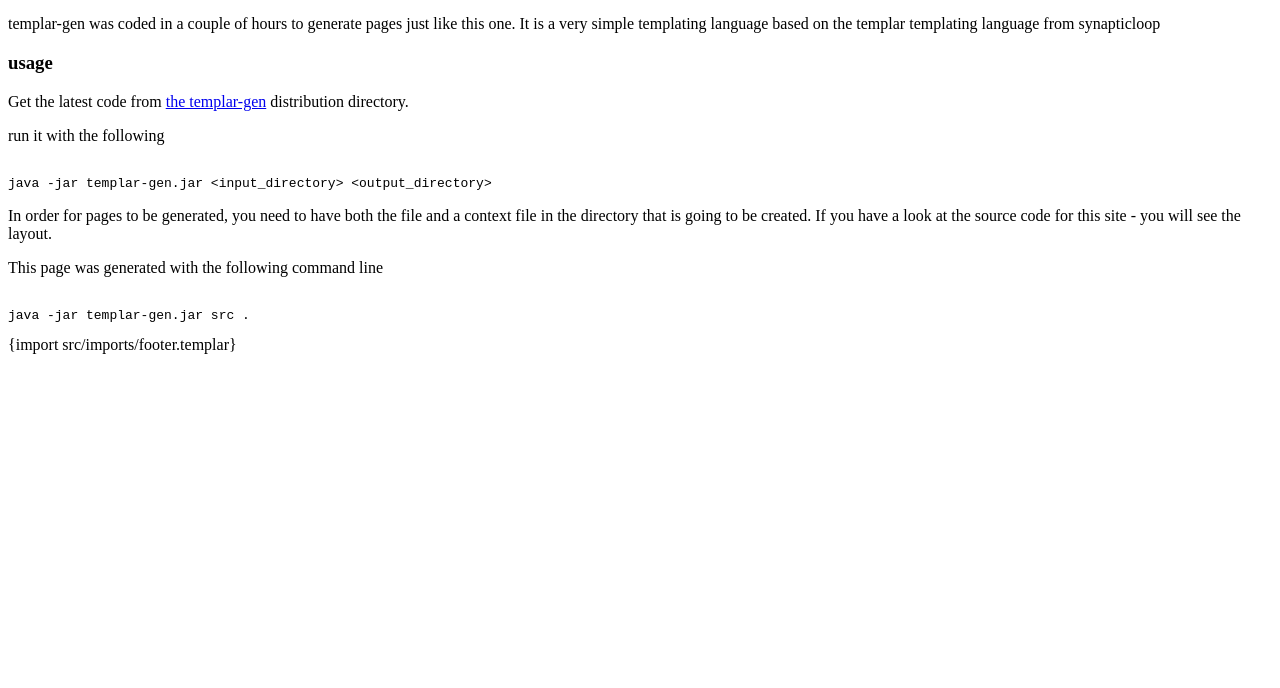
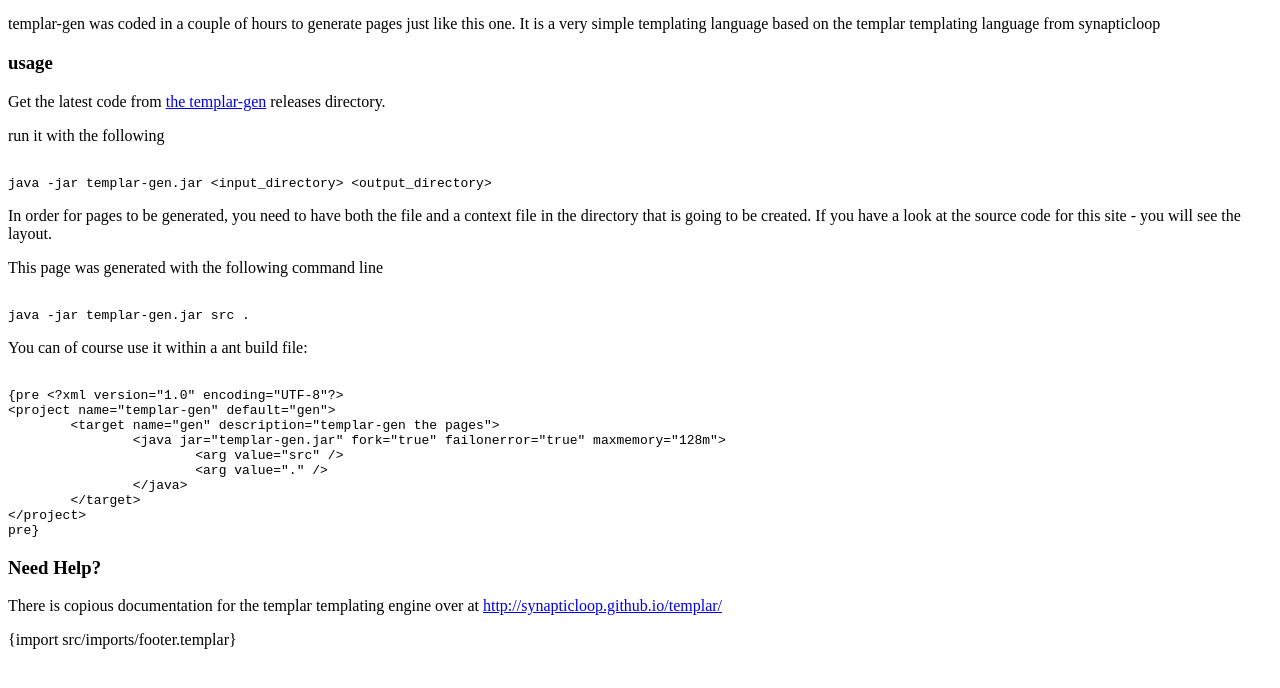
Before and after one commit to synapticloop/templar-gen, a plain HTML site: page src/index.html in a window 1280 px wide. Shown: the part 88-776 px from the top of the page. Drawn offline with Linux system fonts and the light colour scheme; files whose address does not match are found by name.

Commit message:
updated jar, improved documentation

```diff
--- a/src/index.html
+++ b/src/index.html
@@ -15,8 +15,8 @@
 		<h3>usage</h3>
 
 		<p>
-			Get the latest code from <a href="https://github.com/synapticloop/templar-gen/tree/master/dist">the templar-gen</a>
-			distribution directory.
+			Get the latest code from <a href="https://github.com/synapticloop/templar-gen/releases">the templar-gen</a>
+			releases directory.
 		<p>
 
 		<p>run it with the following</p>
@@ -34,10 +34,34 @@ java -jar templar-gen.jar &lt;input_directory&gt; &lt;output_directory&gt;
 		<p>
 			This page was generated with the following command line
 		</p>
+
 <pre><code>
 java -jar templar-gen.jar src .
 </code></pre>
 
+		<p>
+			You can of course use it within a ant build file:
+		</p>
+
+<pre><code>
+{pre &lt;?xml version="1.0" encoding="UTF-8"?&gt;
+&lt;project name="templar-gen" default="gen"&gt;
+	&lt;target name="gen" description="templar-gen the pages"&gt;
+		&lt;java jar="templar-gen.jar" fork="true" failonerror="true" maxmemory="128m"&gt;
+			&lt;arg value="src" /&gt;
+			&lt;arg value="." /&gt;
+		&lt;/java&gt;
+	&lt;/target&gt;
+&lt;/project&gt;
+pre}
+</code></pre>
+
+		<h3>Need Help?</h3>
+
+		<p>
+			There is copious documentation for the templar templating engine over at
+			<a href="http://synapticloop.github.io/templar/">http://synapticloop.github.io/templar/</a>
+		</p>
 		{import src/imports/footer.templar}
 	</section>
 </div>
```
Also changed, not shown: build.xml (added, +9 -0 lines), index.html (+10 -1 lines), 1 other file.
